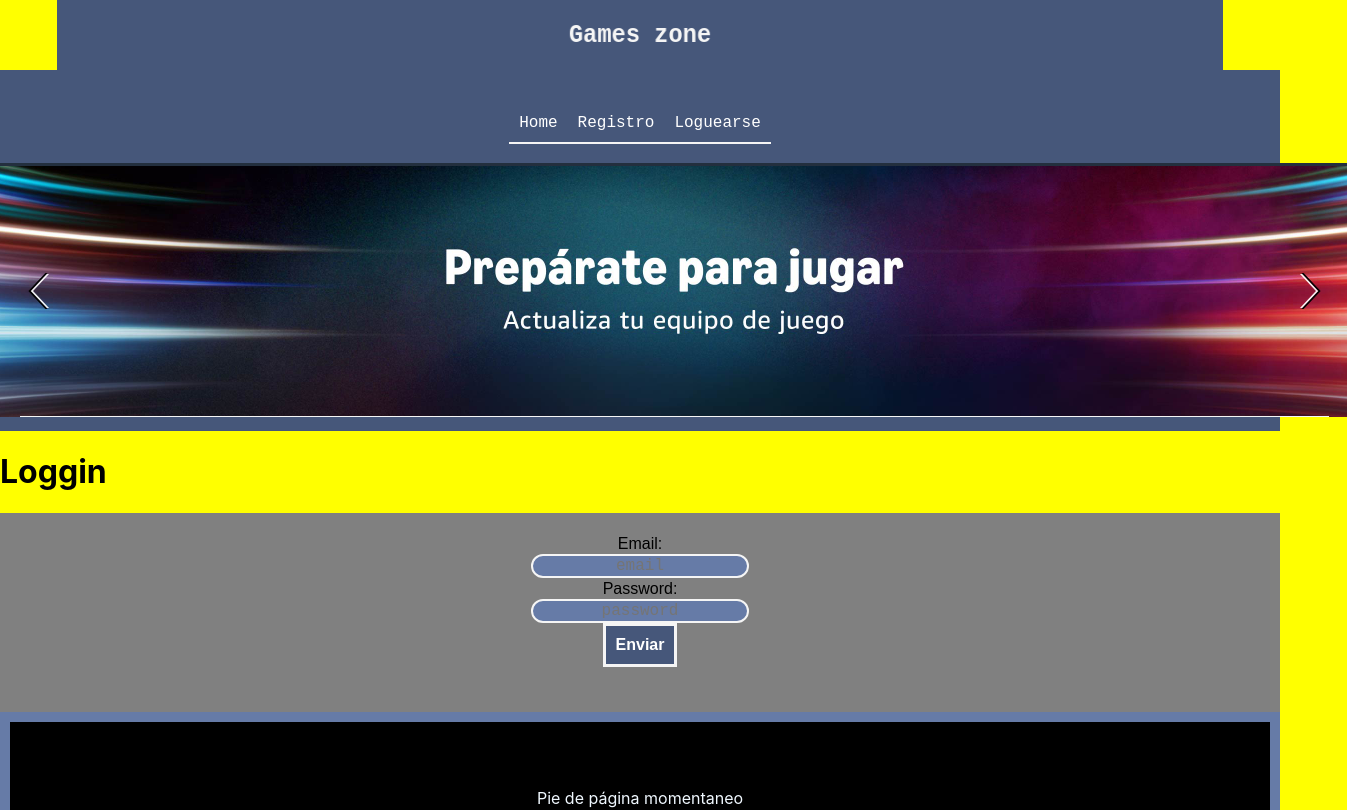
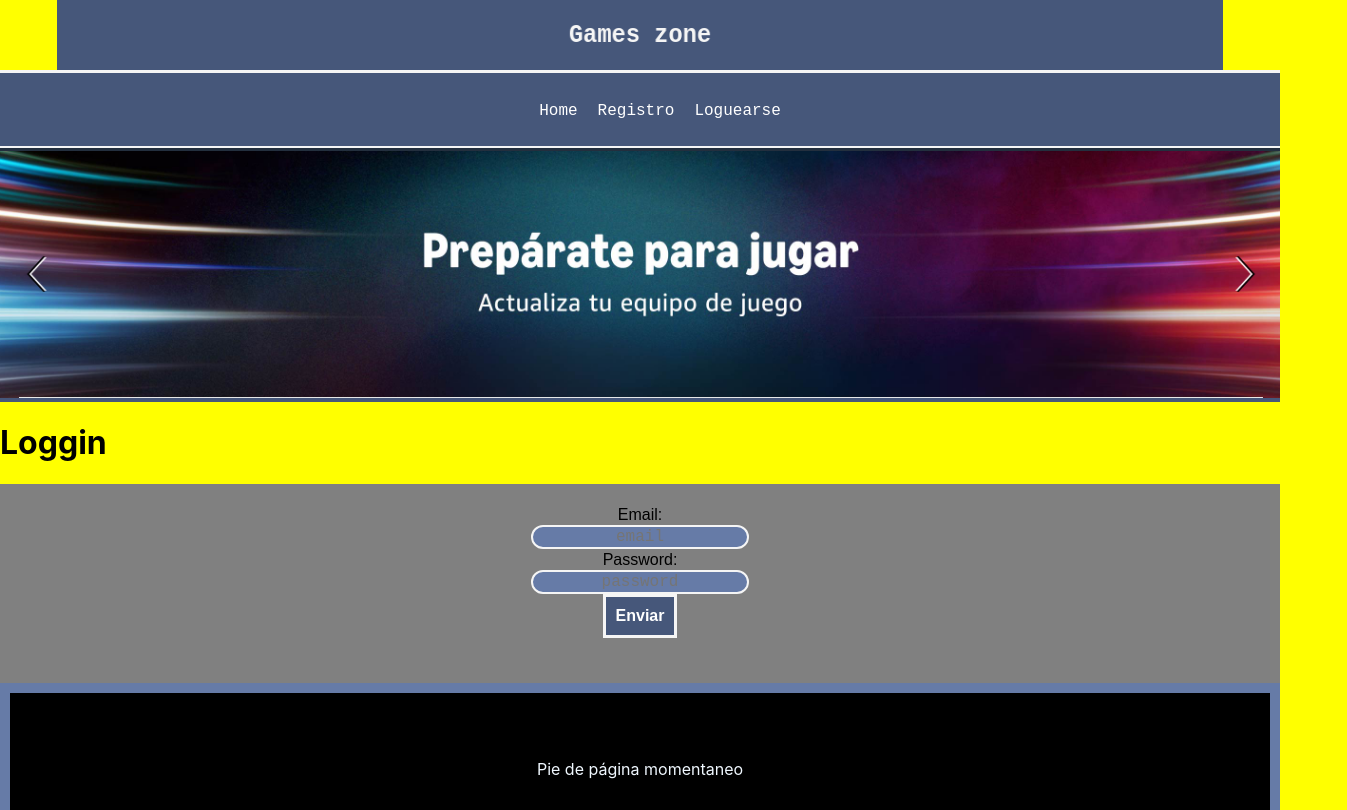
Before and after one commit to EzeMoreira/my-app, a React (Create React App) app: page /Loguearse in a window 1280 px wide. Shown: the top 810 px of the page, 1347 px wide, since content can reach past the window. Built offline with nearby package versions, Linux system fonts and the light colour scheme.

Commit message:
css modificado, nav ul img app

```diff
--- a/src/App.css
+++ b/src/App.css
@@ -25,10 +25,12 @@ body{
 .App{
   background-color: #46577a;
   color: white;
-  padding-top: 10px;
-  padding-bottom: 10px;
+  padding-top: 0;
+  padding-bottom: 0;
+  margin-bottom: 0;
   text-align: center;
   justify-content: center;
+  border-top: 3px solid whitesmoke;
 }
 
 .box {
@@ -45,7 +47,6 @@ body{
 a{
   color: white;
   text-decoration: none;
-  border-bottom: 2px solid whitesmoke;
 }
 
 a:hover{
@@ -53,8 +54,17 @@ a:hover{
 }
 
 Nav ul{
-  padding: 15px;
+  padding-top: 10px;
+  padding-bottom: 10px;
   text-align: center;
+}
+
+img{
+  border-top: 2px solid whitesmoke;
+  width: 100%;
+  height: 250px;
+  margin: 0;
+  padding: 0;
 }
 
 .list {
```
